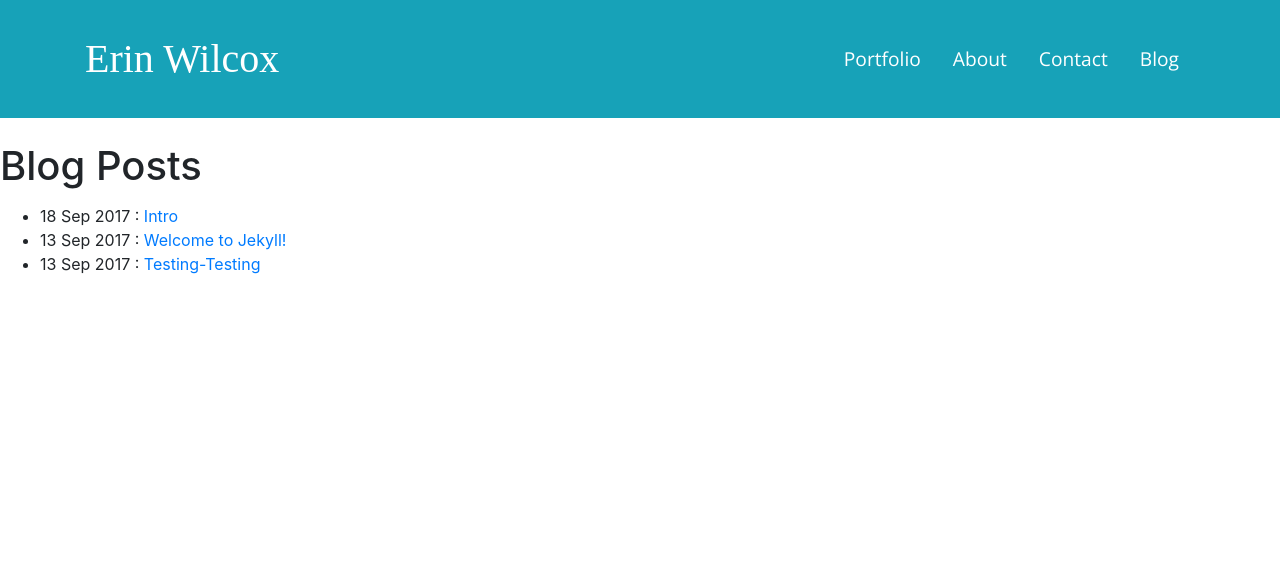
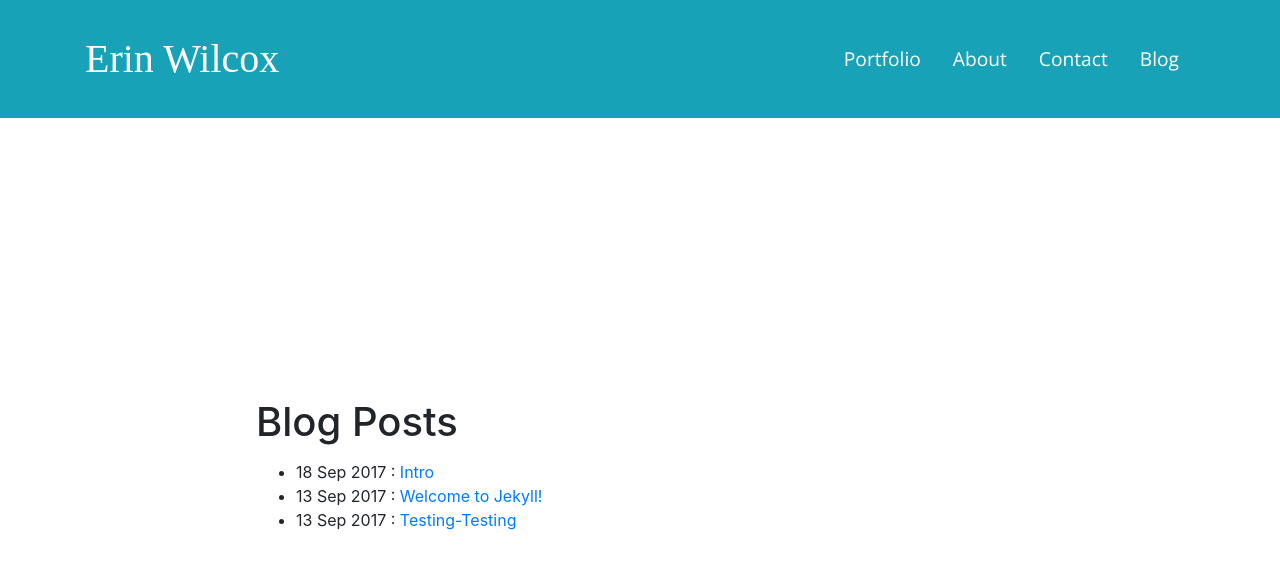
Before and after one commit to brookin8/brookin8.github.io, a Jekyll site: the page built from blog.html, in a window 1280 px wide. Shown: the top 569 px of the page. Built offline with Jekyll 4.4.1, drawn with Linux system fonts in a browser that asks for light colours; nearby versions of some CDN libraries; some web fonts are replaced; library files that are not in the unit come from our copies.

Commit message:
Adding margin to blog.html page

```diff
--- a/blog.html
+++ b/blog.html
@@ -4,7 +4,8 @@ title: Erin's Blog
 layout: index
 ---
 
-		 <br>
+<div container = "fixed"; style= "margin:20%;"">
+<br>
 		 <br>
 		 <br>
 		 <br>
@@ -19,3 +20,4 @@ layout: index
 	    			{% endfor %}
 	  				</ul>
 		        </p>
+</div>
```
